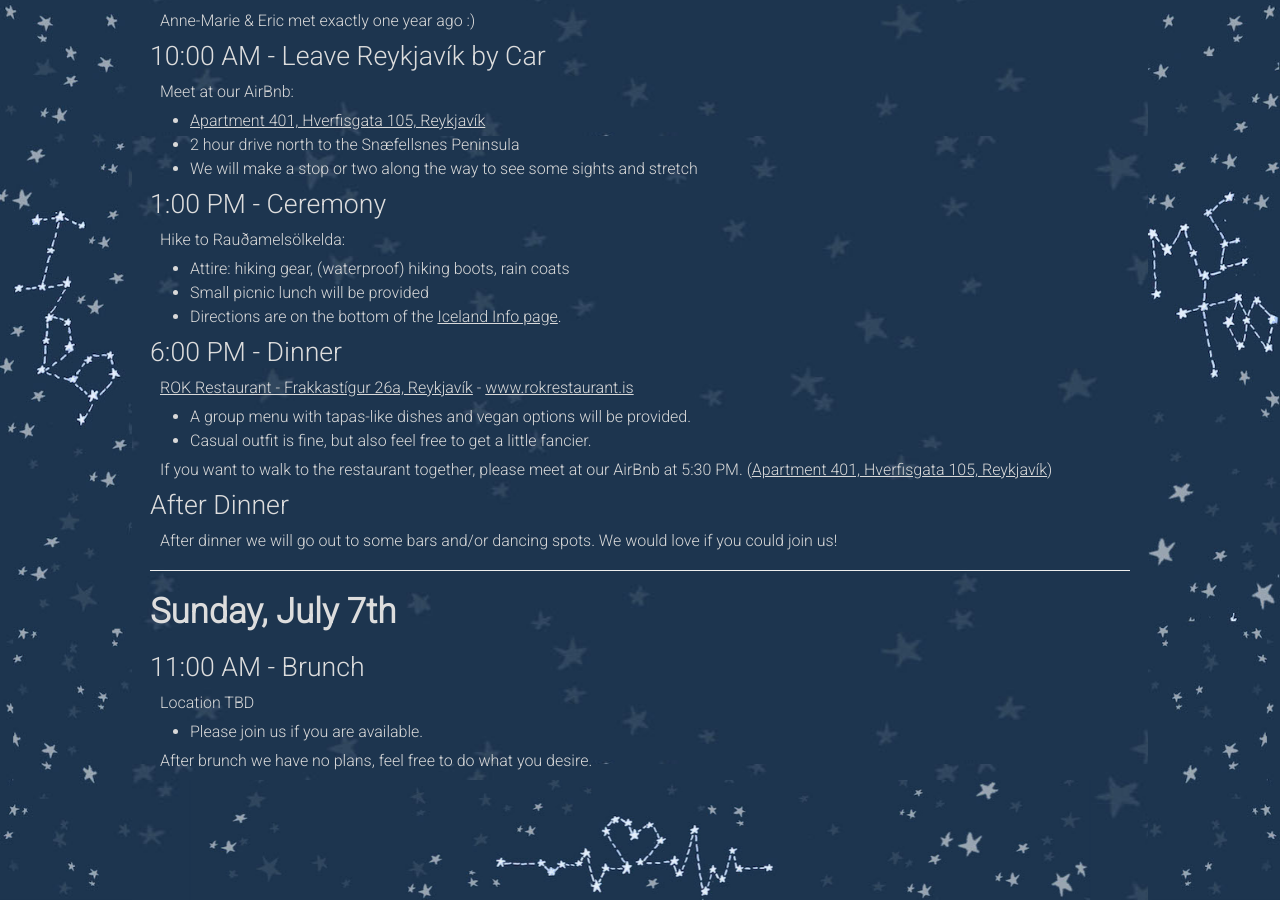
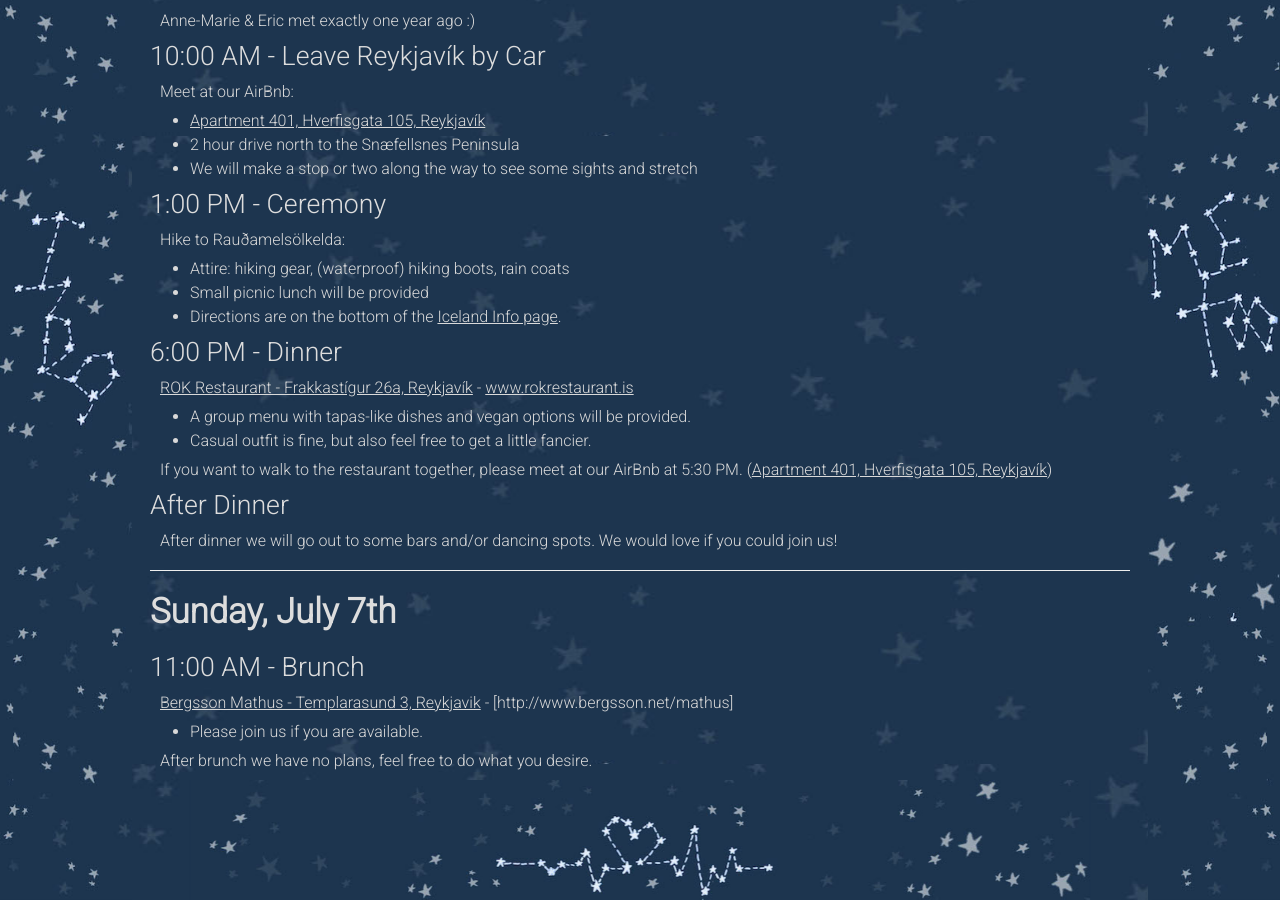
Before and after one commit to rltvty/olkelda, a Jekyll site: the page built from schedule.md, in a window 1280 px wide and 900 px high, scrolled down 691 px. Built offline with Jekyll 4.4.1, drawn with Linux system fonts in a browser that asks for light colours.

Commit message:
Sunday content update. Inserted link

```diff
--- a/schedule.md
+++ b/schedule.md
@@ -52,7 +52,7 @@ After dinner we will go out to some bars and/or dancing spots. We would love if
 # Sunday, July 7th
 
 ## 11:00 AM - Brunch
-Location TBD
+[Bergsson Mathus - Templarasund 3, Reykjavik](https://goo.gl/maps/1dGhSvYujb42) - [http://www.bergsson.net/mathus]
 * Please join us if you are available.
 
 After brunch we have no plans, feel free to do what you desire.
```
